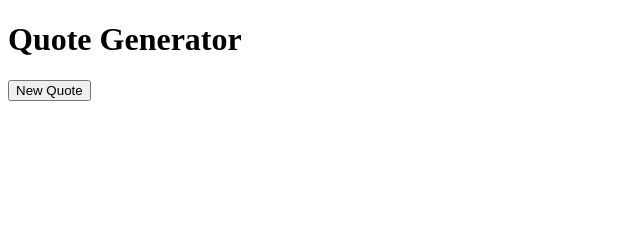
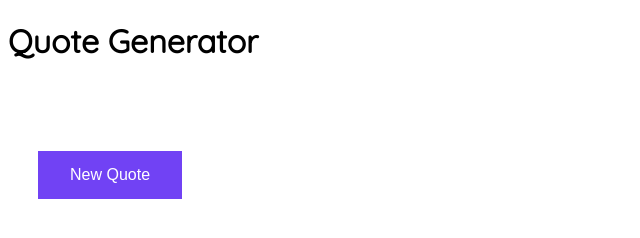
Before and after one commit to jlollis/fcc-random-quotes, a plain HTML site: page index.html in a window 1280 px wide. Shown: the whole page, without its empty margins (0-640 px from the left). Drawn offline with Linux system fonts and the light colour scheme.

Commit message:
added styles

```diff
--- a/index.html
+++ b/index.html
@@ -2,12 +2,14 @@
 <html>
 <head>
   <title>Random Quote Generator</title>
+  <link href="https://fonts.googleapis.com/css?family=Quicksand" rel="stylesheet">
+  <link rel="stylesheet" href="style.css">
+  <script src="javascript.js"></script>
 </head>
 <body>
   <h1>Quote Generator</h1>
   <div id="myQuote">
   </div>
   <button onclick="newQuote()">New Quote</button>
-  <script src="javascript.js"></script>
 </body>
 </html>
--- a/javascript.js
+++ b/javascript.js
@@ -1,8 +1,8 @@
-var quotes = {
+var quotes = [
   'There are many ways to skin a cat, as the saying goes, but the truth is that most of them are pretty inhumane.',
-  'It\'s better to ask forgiveness than it is to get permission.',
+  'Its better to ask forgiveness than it is to get permission.',
   'Well-behaved women seldom make history.',
-}
+];
 
 function newQuote() {
   var randomNumber = Math.floor(Math.random() * (quotes.length));
--- /dev/null
+++ b/style.css
@@ -0,0 +1,22 @@
+button {
+    background-color: #7142f4;
+    border: none;
+    color: white;
+    padding: 15px 32px;
+    text-align: center;
+    text-decoration: none;
+    display: inline-block;
+    font-size: 16px;
+    margin: 20px 2px 0px 30px;
+}
+
+h1 {
+  font-family: 'Quicksand', sans-serif;
+}
+
+#myQuote {
+  font-family: 'Quicksand', sans-serif;
+  font-size: 30px;
+  font-style: italic;
+  padding: 1.5rem;
+}
```
